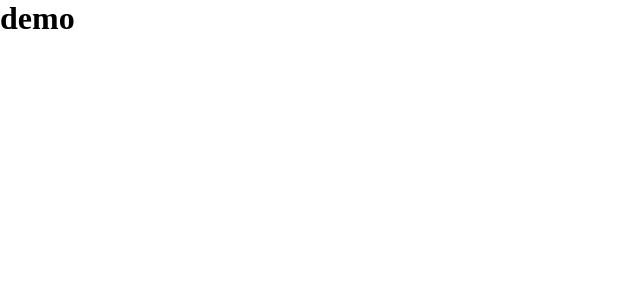
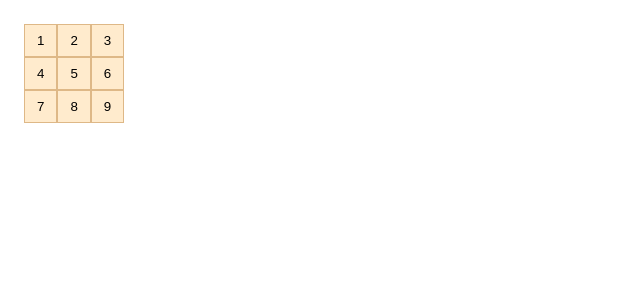
Before and after one commit to maruganluis/demo-vite-react, a React (Vite) app: page / in a window 1280 px wide. Shown: the top 300 px of the page, without its empty margins (0-640 px from the left). Built offline with nearby package versions, Linux system fonts and the light colour scheme.

Commit message:
add first 9 squares to our board

```diff
--- a/src/App.jsx
+++ b/src/App.jsx
@@ -1,12 +1,22 @@
-import './App.css'
-
-function App() {
-
+export default function Square() {
   return (
     <>
-      <h1>demo</h1>
+      <div className="board__row">
+        <button className="square">1</button>
+        <button className="square">2</button>
+        <button className="square">3</button>
+      </div>
+      <div className="board__row">
+        <button className="square">4</button>
+        <button className="square">5</button>
+        <button className="square">6</button>
+      </div>
+      <div className="board__row">
+        <button className="square">7</button>
+        <button className="square">8</button>
+        <button className="square">9</button>
+      </div>
+
     </>
-  )
+  );
 }
-
-export default App
--- a/src/index.css
+++ b/src/index.css
@@ -3,3 +3,16 @@
   margin: 0;
   box-sizing: border-box;
 }
+
+body {
+  font-family: sans-serif;
+  margin: 24px;
+  padding: 0;
+}
+
+.square {
+  padding: 8px 12px;
+  border-radius: none;
+  border: 1px solid burlywood;
+  background-color: blanchedalmond;
+}
```
